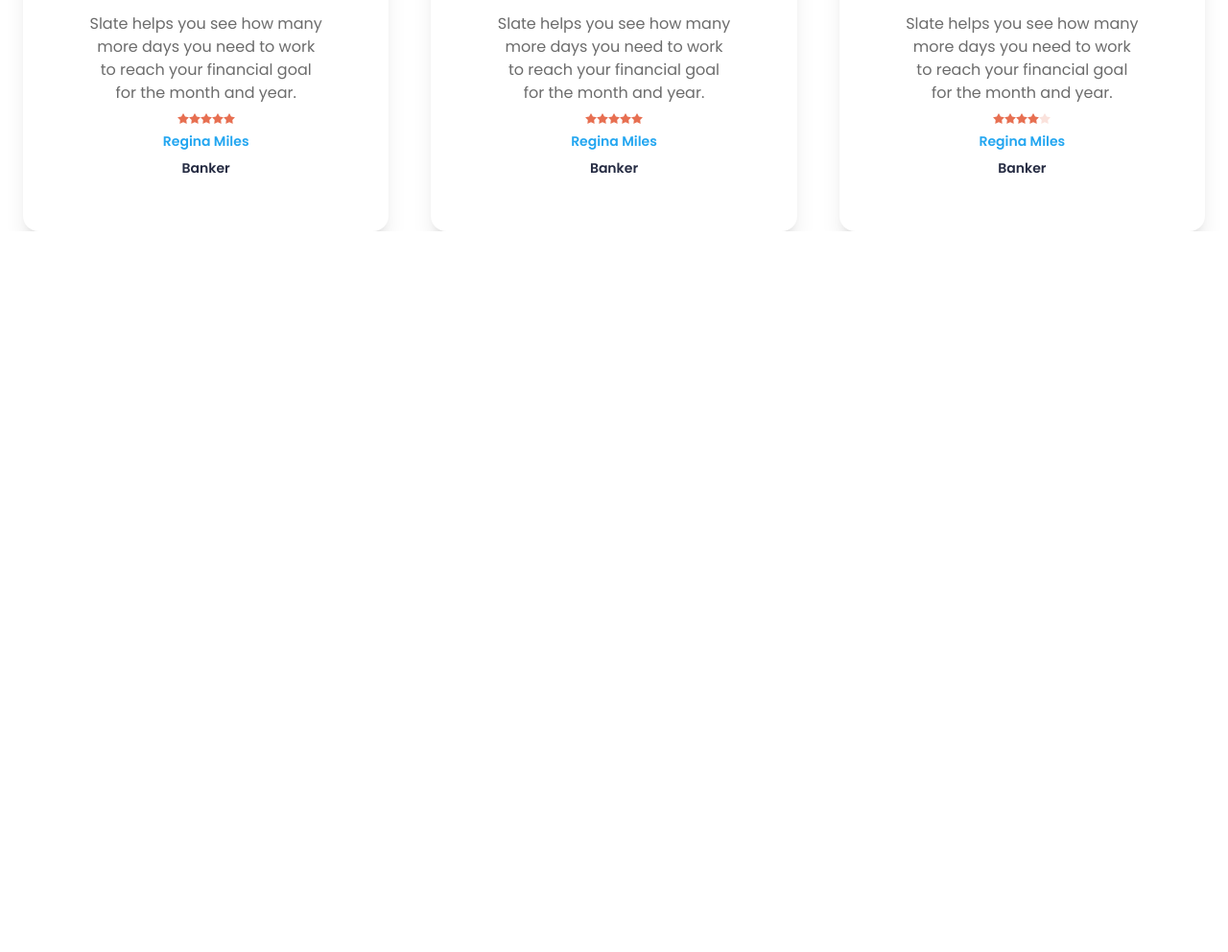
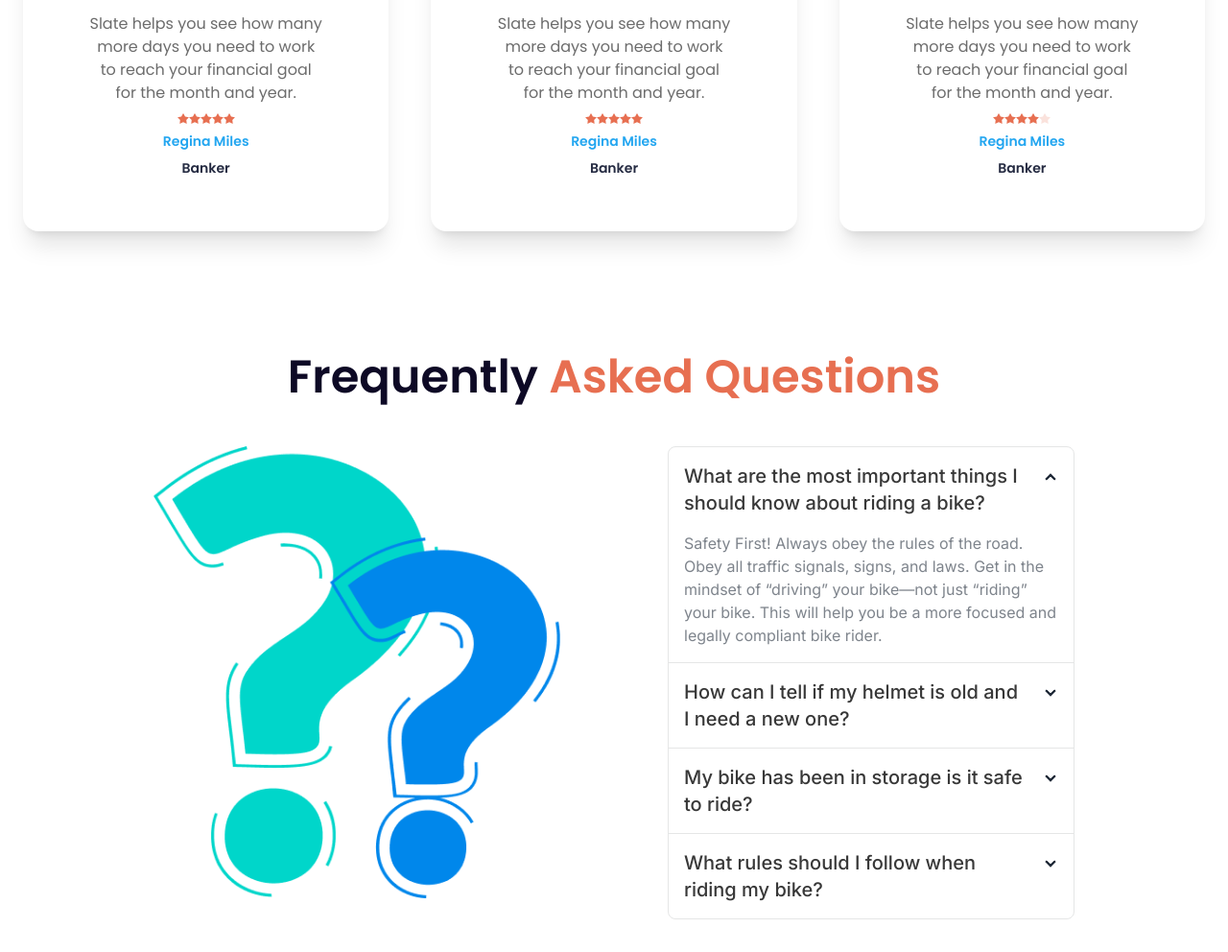
Before and after one commit to jbjoybiswasjb/biker_zone_project_with_tailwind_daisy_ui, a plain HTML site: page index.html in a window 1280 px wide. Shown: the part 2429-3421 px from the top of the page at 96% size. Before the commit the page ends 2670 px from the top, so only its background shows below. Drawn offline with nearby package versions, Linux system fonts and the light colour scheme.

Commit message:
Frequently asked question section completed.

```diff
--- a/index.html
+++ b/index.html
@@ -36,6 +36,8 @@
                             happy_color_1: '#23A6F0',
                             happy_color_2: '#252B42',
                             slider_bg_color: 'rgba(231, 111, 81, 0.10)',
+                            accordion_heading: '#383838',
+                            accordion_paragraph: '#7E848C',
                         }
                     }
                 }
@@ -343,8 +345,54 @@
             </section>
 
             <!-- Frequently section. -->
-            <section>
-
+            <section class="my-32">
+                <h3 class="text-[#0D0925] text-5xl font-semibold text-center mb-12">Frequently <span class="text-common_color_1">Asked Questions</span></h3>
+                <div class="flex justify-between px-40 gap-28 ">
+                    <div class="flex-1">
+                        <img src="images/others/faq.png" alt="">
+                    </div>
+                    <div class="join join-vertical flex-1 inter_font">
+                        <div class="collapse collapse-arrow join-item border border-base-300">
+                            <input type="radio" name="my-accordion-4" checked="checked" />
+                            <div class="collapse-title text-xl font-medium">
+                                <p class="text-accordion_heading text-xl font-medium">What are the most important things I should
+                                know about riding a bike?</p>
+                            </div>
+                            <div class="collapse-content">
+                                <p class="text-accordion_paragraph text-base font-normal">Safety First! Always obey the rules of the road. Obey all traffic signals, signs, and laws. Get in the mindset of
+                                “driving” your bike—not just “riding” your bike. This will help you be a more focused and legally compliant bike rider.</p>
+                            </div>
+                        </div>
+                        <div class="collapse collapse-arrow join-item border border-base-300">
+                            <input type="radio" name="my-accordion-4" />
+                            <div class="collapse-title text-xl font-medium">
+                                <p class="text-accordion_heading text-xl font-medium">How can I tell if my helmet is old and I need a
+                                new one?</p>
+                            </div>
+                            <div class="collapse-content">
+                                <p class="text-accordion_paragraph text-base font-normal">hello</p>
+                            </div>
+                        </div>
+                        <div class="collapse collapse-arrow join-item border border-base-300">
+                            <input type="radio" name="my-accordion-4" />
+                            <div class="collapse-title text-xl font-medium">
+                                <p class="text-accordion_heading text-xl font-medium">My bike has been in storage is it safe to ride?</p>
+                            </div>
+                            <div class="collapse-content">
+                                <p class="text-accordion_paragraph text-base font-normal">hello</p>
+                            </div>
+                        </div>
+                        <div class="collapse collapse-arrow join-item border border-base-300">
+                            <input type="radio" name="my-accordion-4" />
+                            <div class="collapse-title text-xl font-medium">
+                                <p class="text-accordion_heading text-xl font-medium">What rules should I follow when riding my bike?</p>
+                            </div>
+                            <div class="collapse-content">
+                                <p class="text-accordion_paragraph text-base font-normal">hello</p>
+                            </div>
+                        </div>
+                    </div>
+                </div>
             </section>
 
         </main>
```
